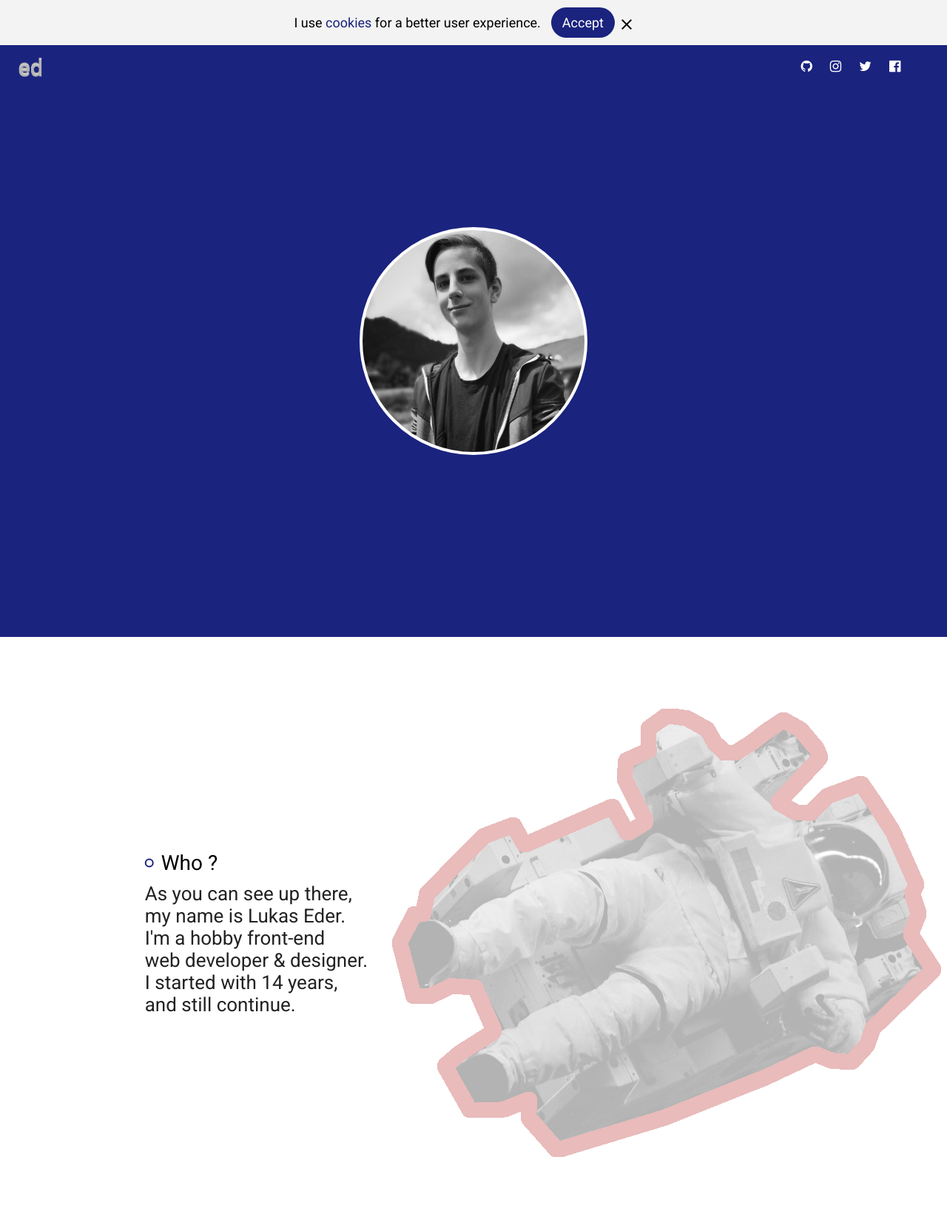
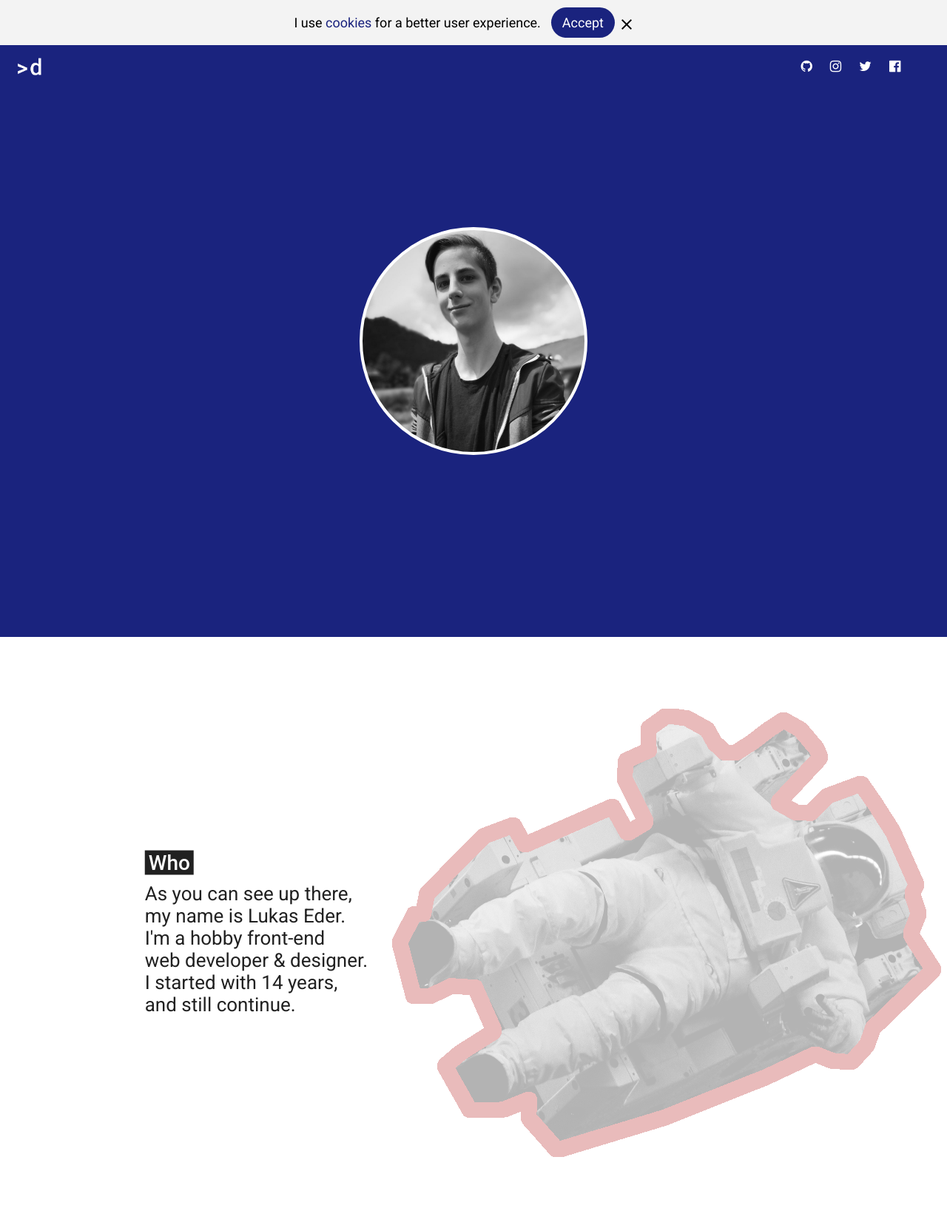
Before and after one commit to GermanKingYT/lukased.github.io, a PHP site: page / in a window 1280 px wide. Shown: the top 1660 px of the page at 74% size. Run offline with PHP 8.4, Linux system fonts and the light colour scheme.

Commit message:
Magical update!

```diff
--- a/css/main.css
+++ b/css/main.css
@@ -299,28 +299,21 @@ article {
 article>h1 {
     display: inline-block;
     vertical-align: middle;
+    padding: 0 5px 0 5px;
+    font-family: "Roboto Medium", sans-serif;
     font-size: 28px;
     font-weight: normal;
+    color: #fff;
+    background: #212121;
 }
+
 
 article>p {
     display: block;
     margin: 10px 0 0 0;
     font-size: 26px;
-    color: #222;
+    color: #212121;
     hyphens: manual;
-}
-
-.bubble {
-    position: relative;
-    display: inline-block;
-    vertical-align: middle;
-    width: 8px;
-    height: 8px;
-    overflow: hidden;
-    margin: 0 10px 0 0;
-    border: 2px solid #1A237E;
-    border-radius: 45px;
 }
 
 @media only screen and (max-width: 768px) {
@@ -441,7 +434,8 @@ footer {
 }
 
 .menu-highlight {
-    background: #D32F2F !important;
+    color: #fff !important;
+    background: #212121 !important;
 }
 
 @media only screen and (max-width: 768px) {
--- a/index.html
+++ b/index.html
@@ -86,7 +86,7 @@
                 <div class="main-wrapper">
                     <section id="who">
                         <article>
-                            <div class="bubble"></div><h1>Who ?</h1>
+                            <div class="bubble"></div><h1>Who</h1>
                             <p>
                                 As you can see up there,<br>
                                 my name is Lukas Eder.<br>
@@ -100,7 +100,7 @@
 
                     <section id="what">
                         <article>
-                            <div class="bubble"></div><h1>What ?</h1>
+                            <div class="bubble"></div><h1>What</h1>
                             <p>
                                 I do web design for<br>
                                 different individuals,<br>
@@ -115,7 +115,7 @@
 
                     <section id="where">
                         <article>
-                            <div class="bubble"></div><h1>Where ?</h1>
+                            <div class="bubble"></div><h1>Where</h1>
                             <p>
                                 I come from Austria.<br>
                                 The little country<br>
--- a/legal-notice.html
+++ b/legal-notice.html
@@ -5,6 +5,8 @@
         <meta charset="utf-8">
         <meta http-equiv="X-UA-Compatible" content="IE=edge">
         <meta name="viewport" content="width=device-width, initial-scale=1">
+
+        <link rel="shortcut icon" href="img/favicon.ico" type="image/x-icon">
 
         <title>Lukas Eder</title>
 
```
Also changed, not shown: img/favicon.ico, img/logo/logo-black.png, img/logo/logo-white.png, img/logo/logo.png.
